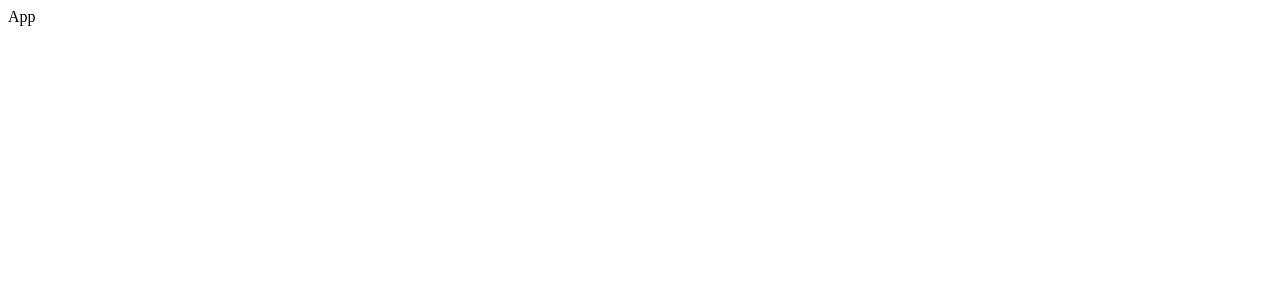
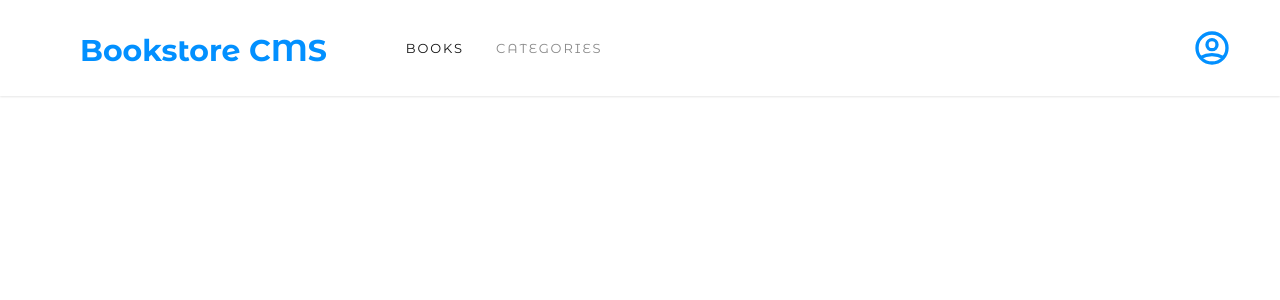
Before and after one commit to 10-menachi/book-store, a React (Create React App) app: page / in a window 1280 px wide. Shown: the top 300 px of the page. Built offline with nearby package versions, Linux system fonts and the light colour scheme.

Commit message:
Created header

```diff
--- a/package.json
+++ b/package.json
@@ -8,6 +8,8 @@
     "@testing-library/user-event": "^13.5.0",
     "react": "^18.2.0",
     "react-dom": "^18.2.0",
+    "react-icons": "^4.9.0",
+    "react-router-dom": "^6.12.1",
     "react-scripts": "5.0.1",
     "web-vitals": "^2.1.4"
   },
--- a/public/index.html
+++ b/public/index.html
@@ -2,7 +2,6 @@
 <html lang="en">
   <head>
     <meta charset="utf-8" />
-    <link rel="icon" href="%PUBLIC_URL%/favicon.ico" />
     <meta name="viewport" content="width=device-width, initial-scale=1" />
     <meta name="theme-color" content="#000000" />
     <meta
@@ -10,34 +9,17 @@
       content="Web site created using create-react-app"
     />
     <link rel="apple-touch-icon" href="%PUBLIC_URL%/logo192.png" />
-    <!--
-      manifest.json provides metadata used when your web app is installed on a
-      user's mobile device or desktop. See https://developers.google.com/web/fundamentals/web-app-manifest/
-    -->
     <link rel="manifest" href="%PUBLIC_URL%/manifest.json" />
-    <!--
-      Notice the use of %PUBLIC_URL% in the tags above.
-      It will be replaced with the URL of the `public` folder during the build.
-      Only files inside the `public` folder can be referenced from the HTML.
-
-      Unlike "/favicon.ico" or "favicon.ico", "%PUBLIC_URL%/favicon.ico" will
-      work correctly both with client-side routing and a non-root public URL.
-      Learn how to configure a non-root public URL by running `npm run build`.
-    -->
+    <link rel="preconnect" href="https://fonts.googleapis.com" />
+    <link rel="preconnect" href="https://fonts.gstatic.com" crossorigin />
+    <link
+      href="https://fonts.googleapis.com/css2?family=Montserrat+Alternates:ital,wght@0,400;0,700;0,800;1,400;1,700;1,800&display=swap"
+      rel="stylesheet"
+    />
     <title>React App</title>
   </head>
   <body>
     <noscript>You need to enable JavaScript to run this app.</noscript>
     <div id="root"></div>
-    <!--
-      This HTML file is a template.
-      If you open it directly in the browser, you will see an empty page.
-
-      You can add webfonts, meta tags, or analytics to this file.
-      The build step will place the bundled scripts into the <body> tag.
-
-      To begin the development, run `npm start` or `yarn start`.
-      To create a production bundle, use `npm run build` or `yarn build`.
-    -->
   </body>
 </html>
--- /dev/null
+++ b/src/App.css
@@ -0,0 +1,67 @@
+* {
+  box-sizing: border-box;
+  font-family: 'Montserrat Alternates', sans-serif;
+}
+
+.nav-bar {
+  width: 100%;
+  height: 3rem;
+  margin: 0;
+  padding: 3rem;
+  background-color: #fff;
+  display: flex;
+  justify-content: space-between;
+  align-items: center;
+  box-shadow: 0 0.063rem 0.125rem 0 rgba(0, 0, 0, 0.1);
+  position: fixed;
+  top: 0;
+  left: 0;
+  right: 0;
+}
+
+.left-items {
+  display: flex;
+  align-items: center;
+  justify-content: center;
+  margin-left: 2rem;
+  gap: 2rem;
+}
+
+.title {
+  margin: 0.375rem 2.938rem 0.125rem 0;
+  font-size: 1.875rem;
+  font-weight: bold;
+  font-stretch: normal;
+  font-style: normal;
+  line-height: normal;
+  letter-spacing: normal;
+  color: #0290ff;
+}
+
+.books {
+  font-size: 0.813rem;
+  font-weight: normal;
+  font-stretch: normal;
+  font-style: normal;
+  line-height: normal;
+  letter-spacing: 1.9px;
+  color: #121212;
+  text-decoration: none;
+}
+
+.categories {
+  opacity: 0.5;
+  font-size: 0.813rem;
+  font-weight: normal;
+  font-stretch: normal;
+  font-style: normal;
+  line-height: normal;
+  letter-spacing: 1.9px;
+  color: #121212;
+  text-decoration: none;
+}
+
+.user {
+  font-size: 2.5rem;
+  color: #0290ff;
+}
--- a/src/App.js
+++ b/src/App.js
@@ -1,11 +1,10 @@
-import React from 'react'
+import React from 'react';
+import './App.css';
+import BookStore from './components/BookStore';
 
-const App = () => {
-  return (
-    <div>
-      App
-    </div>
-  )
-}
-
-export default App
+const App = () => (
+  <div>
+    <BookStore />
+  </div>
+);
+export default App;
--- /dev/null
+++ b/src/components/BookStore.jsx
@@ -0,0 +1,10 @@
+import React from 'react';
+import NavBar from './NavBar';
+
+const BookStore = () => (
+  <div>
+    <NavBar />
+  </div>
+);
+
+export default BookStore;
--- /dev/null
+++ b/src/components/NavBar.jsx
@@ -0,0 +1,20 @@
+/* eslint-disable import/no-extraneous-dependencies */
+import React from 'react';
+import { HiOutlineUserCircle } from 'react-icons/hi';
+import { Link } from 'react-router-dom';
+
+const NavBar = () => (
+  <nav className="nav-bar">
+    <div className="left-items">
+      <p className="title">Bookstore CMS</p>
+      <Link to="/" className="books">
+        BOOKS
+      </Link>
+      <Link to="/categories" className="categories">
+        CATEGORIES
+      </Link>
+    </div>
+    <HiOutlineUserCircle className="user" />
+  </nav>
+);
+export default NavBar;
--- a/src/index.js
+++ b/src/index.js
@@ -1,10 +1,14 @@
+/* eslint-disable import/no-extraneous-dependencies */
 import React from 'react';
 import ReactDOM from 'react-dom/client';
+import { BrowserRouter } from 'react-router-dom';
 import App from './App';
 
 const root = ReactDOM.createRoot(document.getElementById('root'));
 root.render(
   <React.StrictMode>
-    <App />
-  </React.StrictMode>
+    <BrowserRouter>
+      <App />
+    </BrowserRouter>
+  </React.StrictMode>,
 );
```
Also changed, not shown: .babelrc, 2 other files (tests, documents, lock files or other folders).
